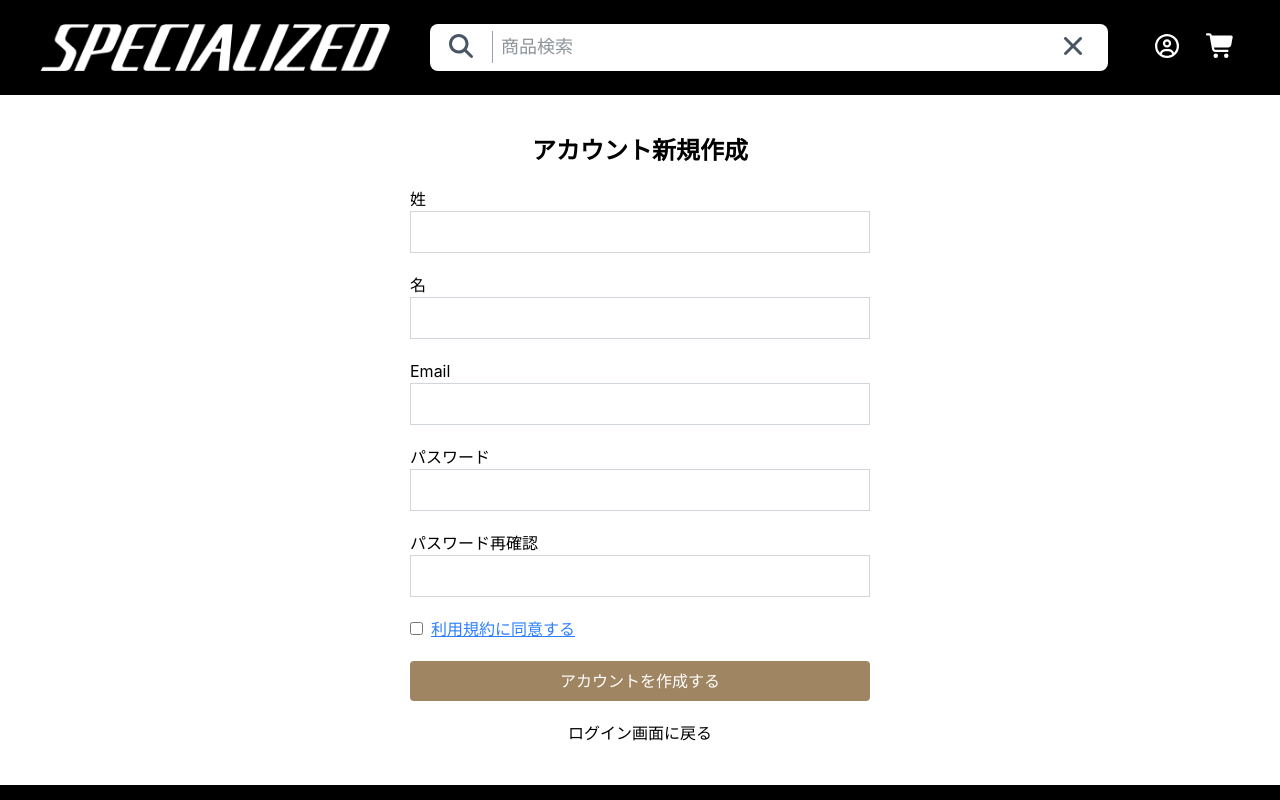
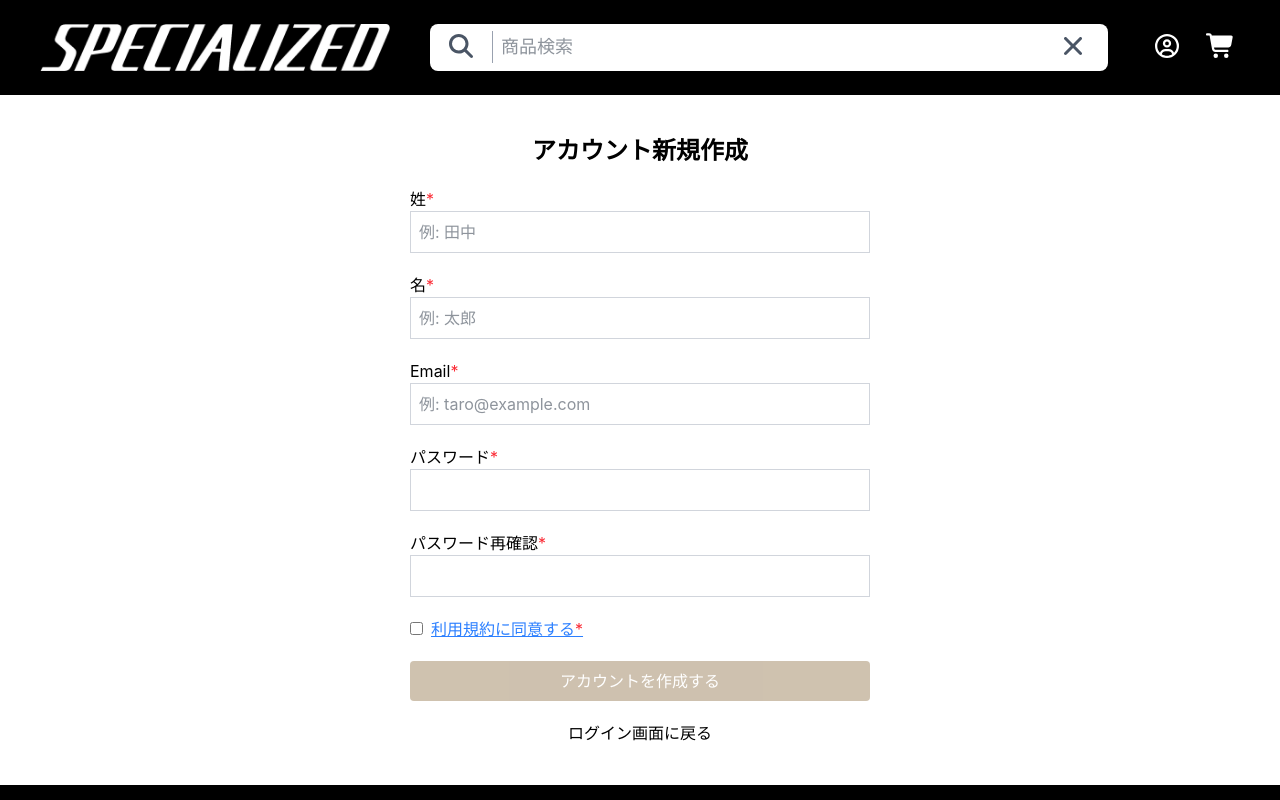
Before and after one commit to Tony-Ironman-212/913_bikeshop, a React (Vite) app in the folder frontend/: page /account/register in a window 1280 px wide. Shown: the top 800 px of the page. Built offline with nearby package versions, Linux system fonts and the light colour scheme.

Commit message:
0921 xong validate form đăng ký

```diff
--- /dev/null
+++ b/frontend/src/components/AccountInput.jsx
@@ -0,0 +1,25 @@
+function AccountInput(props) {
+  return (
+    <fieldset className='my-5 flex flex-col'>
+      <label htmlFor={props.id}>
+        {props.label}
+        <span className='text-red-500'>*</span>
+      </label>
+      <input
+        className='border border-gray-300 p-2 text-gray-800'
+        type={props.type}
+        id={props.id}
+        name={props.id}
+        placeholder={props.placeholder ? `例: ${props.placeholder}` : ''}
+        value={props.value}
+        onChange={props.onChange}
+        onBlur={props.onBlur}
+      />
+      {props.error && (
+        <span className='text-[12px] text-red-500'>{props.error}</span>
+      )}
+    </fieldset>
+  );
+}
+
+export default AccountInput;
--- a/frontend/src/components/Footer.jsx
+++ b/frontend/src/components/Footer.jsx
@@ -11,7 +11,7 @@ function Footer() {
   return (
     <footer>
       <div className='bg-black text-white'>
-        <div className='mx-auto flex max-w-[1500px] justify-between px-10 py-4'>
+        <div className='mx-auto flex max-w-[1500px] justify-between px-10 pt-6 pb-10'>
           <div className='flex flex-col gap-1'>
             <Link to='/privacy'>個人情報の取り扱いについて</Link>
             <Link to='/faq'>よくある質問</Link>
--- a/frontend/src/index.css
+++ b/frontend/src/index.css
@@ -11,3 +11,8 @@ button {
 button:hover {
   opacity: 0.8;
 }
+
+button:disabled:hover {
+  opacity: 0.5;
+  cursor: default;
+}
--- a/frontend/src/pages/account/Login.jsx
+++ b/frontend/src/pages/account/Login.jsx
@@ -4,7 +4,7 @@ import { Link } from 'react-router-dom';
 function Login() {
   const [isForgotDisplay, setIsForgotDisplay] = useState(false);
   return (
-    <div className='mx-auto my-10 max-w-[500px] px-5'>
+    <div className='mx-auto my-10 min-h-[530px] max-w-[500px] px-5'>
       {/* Login Form */}
       {!isForgotDisplay && (
         <form action='#' method='POST'>
--- a/frontend/src/pages/account/Register.jsx
+++ b/frontend/src/pages/account/Register.jsx
@@ -1,74 +1,209 @@
+import { useState } from 'react';
 import { Link } from 'react-router-dom';
 
+// import cá nhân
+import AccountInput from '../../components/AccountInput';
+
 function Register() {
+  const [lastName, setLastName] = useState('');
+  const [firstName, setFirstName] = useState('');
+  const [email, setEmail] = useState('');
+  const [password, setPassword] = useState('');
+  const [passwordCheck, setPasswordCheck] = useState('');
+  const [isAgreed, setIsAgreed] = useState(false);
+
+  // state lưu lỗi cho từng trường
+  const [fieldErrors, setFieldErrors] = useState({
+    lastNameError: '',
+    firstNameError: '',
+    emailError: '',
+    passwordError: '',
+    passwordCheckError: '',
+    agreementError: '',
+  });
+
+  // console.log(lastName, firstName, email, password, passwordCheck, isAgreed);
+  // console.log(fieldErrors);
+
+  // validate chung cho tất cả các trường
+  const validateField = (field, value, password) => {
+    switch (field) {
+      case 'lastName':
+        return value.trim() === '' ? '姓を入力してください' : '';
+      case 'firstName':
+        return value.trim() === '' ? '名を入力してください' : '';
+      case 'email':
+        const emailRegex = /^[A-Za-z0-9._%+-]+@[A-Za-z0-9.-]+\.[A-Za-z]{2,}$/;
+        return !emailRegex.test(value) ? '有効なEmailを入力してください' : '';
+      case 'password':
+        return value.length < 6
+          ? 'パスワードは6文字以上である必要があります'
+          : '';
+      case 'passwordCheck':
+        return value !== password ? 'パスワードが一致しません' : '';
+      case 'agreement':
+        return !value ? '利用規約に同意する必要があります' : '';
+    }
+  };
+
+  // handle change cho từng trường
+  const handleChange = (field, value, validateField, password) => {
+    switch (field) {
+      case 'lastName':
+        setLastName(value);
+        break;
+      case 'firstName':
+        setFirstName(value);
+        break;
+      case 'email':
+        setEmail(value);
+        break;
+      case 'password':
+        setPassword(value);
+        break;
+      case 'passwordCheck':
+        setPasswordCheck(value);
+        break;
+      case 'agreement':
+        setIsAgreed(value);
+        break;
+    }
+    setFieldErrors((prevErrors) => ({
+      ...prevErrors,
+      [field + 'Error']: validateField(field, value, password),
+    }));
+  };
+
+  // handle blur cho từng trường
+  const handleBlur = (field, value, validateField, password) => {
+    setFieldErrors((prevErrors) => ({
+      ...prevErrors,
+      [field + 'Error']: validateField(field, value, password),
+    }));
+  };
+
+  // handle submit
+  const handleSubmit = (e) => {
+    e.preventDefault();
+    console.log('Submitting form...');
+  };
+
+  // handle chặn phím enter submit keydown enter
+  const handleKeyDown = (e) => {
+    if (e.key === 'Enter') {
+      e.preventDefault();
+    }
+  };
+
   return (
     <div className='mx-auto my-10 max-w-[500px] px-5'>
-      <form action='#' method='POST'>
+      <form
+        action='#'
+        method='POST'
+        onSubmit={handleSubmit}
+        onKeyDown={handleKeyDown}
+      >
         <h1 className='text-center text-2xl font-bold'>アカウント新規作成</h1>
-        <fieldset className='my-5 flex flex-col'>
-          <label htmlFor='last-name'>姓</label>
-          <input
-            className='border border-gray-300 p-2'
+        <AccountInput
+          label='姓'
           type='text'
           id='last-name'
-            name='last-name'
-            required
+          placeholder='田中'
+          value={lastName}
+          onChange={(e) =>
+            handleChange('lastName', e.target.value, validateField)
+          }
+          onBlur={() => handleBlur('lastName', lastName, validateField)}
+          error={fieldErrors.lastNameError}
         />
-        </fieldset>
-        <fieldset className='my-5 flex flex-col'>
-          <label htmlFor='first-name'>名</label>
-          <input
-            className='border border-gray-300 p-2'
+        <AccountInput
+          label='名'
           type='text'
           id='first-name'
-            name='first-name'
-            required
+          placeholder='太郎'
+          value={firstName}
+          onChange={(e) =>
+            handleChange('firstName', e.target.value, validateField)
+          }
+          onBlur={() => handleBlur('firstName', firstName, validateField)}
+          error={fieldErrors.firstNameError}
         />
-        </fieldset>
-        <fieldset className='my-5 flex flex-col'>
-          <label htmlFor='email'>Email</label>
-          <input
-            className='border border-gray-300 p-2'
+        <AccountInput
+          label='Email'
           type='email'
           id='email'
-            name='email'
-            required
+          placeholder='taro@example.com'
+          value={email}
+          onChange={(e) => handleChange('email', e.target.value, validateField)}
+          onBlur={() => handleBlur('email', email, validateField)}
+          error={fieldErrors.emailError}
         />
-        </fieldset>
-        <fieldset className='my-5 flex flex-col'>
-          <label htmlFor='password'>パスワード</label>
-          <input
-            className='border border-gray-300 p-2'
+        <AccountInput
+          label='パスワード'
           type='password'
           id='password'
-            name='password'
-            required
+          value={password}
+          onChange={(e) =>
+            handleChange('password', e.target.value, validateField)
+          }
+          onBlur={() => handleBlur('password', password, validateField)}
+          error={fieldErrors.passwordError}
         />
-        </fieldset>
-        <fieldset className='my-5 flex flex-col'>
-          <label htmlFor='password'>パスワード再確認</label>
+        <AccountInput
+          label='パスワード再確認'
+          type='password'
+          id='password-check'
+          value={passwordCheck}
+          onChange={(e) =>
+            handleChange(
+              'passwordCheck',
+              e.target.value,
+              validateField,
+              password
+            )
+          }
+          onBlur={() =>
+            handleBlur('passwordCheck', passwordCheck, validateField, password)
+          }
+          error={fieldErrors.passwordCheckError}
+        />
+        <fieldset className='my-5'>
+          <div className='flex items-center gap-2'>
             <input
-            className='border border-gray-300 p-2'
-            type='password'
-            id='password'
-            name='password'
-            required
+              className='cursor-pointer'
+              type='checkbox'
+              checked={isAgreed}
+              onChange={(e) =>
+                handleChange('agreement', e.target.checked, validateField)
+              }
             />
-        </fieldset>
-        <fieldset className='my-5 flex items-center gap-2'>
-          <input className='cursor-pointer' type='checkbox' required />
             <label className='cursor-pointer'>
               <Link
                 className='text-blue-500 underline'
                 to='/policies/terms-of-service'
               >
-              利用規約に同意する
+                利用規約に同意する<span className='text-red-500'>*</span>
               </Link>
             </label>
+          </div>
+          {fieldErrors.agreementError && (
+            <span className='text-[12px] text-red-500'>
+              {fieldErrors.agreementError}
+            </span>
+          )}
         </fieldset>
         <button
-          className='w-full rounded bg-[var(--color-primary)] p-2 text-white'
+          className='w-full rounded bg-[var(--color-primary)] p-2 text-white disabled:opacity-50'
           type='submit'
+          disabled={
+            Object.values(fieldErrors).some((error) => error !== '') ||
+            !lastName ||
+            !firstName ||
+            !email ||
+            !password ||
+            !passwordCheck ||
+            !isAgreed
+          }
         >
           アカウントを作成する
         </button>
```
Lines whose indentation alone changed are shown as unchanged.
